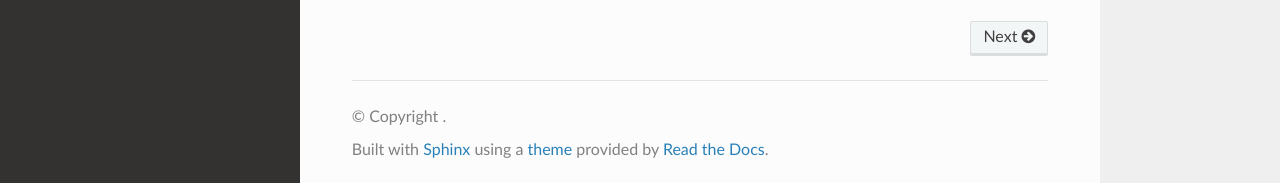
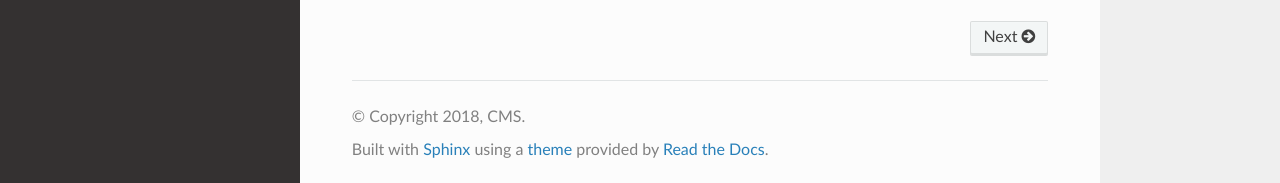
Before and after one commit to cms-sw/SCRAM, a Sphinx documentation site: the page built from docs/index.rst, in a window 1280 px wide and 957 px high. Shown: the part 771-954 px from the top of the window. Built offline with Sphinx 7.4.7 and the Read the Docs theme 2.0.0, drawn with Linux system fonts in a browser that asks for light colours; some of the changed lines change nothing that is shown.

Commit message:
Updated docs/conf.py file.

```diff
--- a/docs/conf.py
+++ b/docs/conf.py
@@ -1,19 +1,182 @@
+# -*- coding: utf-8 -*-
+#
+# Configuration file for the Sphinx documentation builder.
+#
+# This file does only contain a selection of the most common options. For a
+# full list see the documentation:
+# http://www.sphinx-doc.org/en/master/config
+
+# -- Path setup --------------------------------------------------------------
+
+# If extensions (or modules to document with autodoc) are in another directory,
+# add these directories to sys.path here. If the directory is relative to the
+# documentation root, use os.path.abspath to make it absolute, like shown here.
+#
+# import os
+# import sys
+# sys.path.insert(0, os.path.abspath('.'))
+
 import sphinx_rtd_theme
 from recommonmark.parser import CommonMarkParser
 
-project = 'SCRAM'
+# -- Project information -----------------------------------------------------
 
-html_theme = 'sphinx_rtd_theme'
+project = u'SCRAM'
+copyright = u'2018, CMS'
+author = u'CMS'
 
-html_theme_path = [sphinx_rtd_theme.get_html_theme_path()]
+# The short X.Y version
+version = u''
+# The full version, including alpha/beta/rc tags
+release = u''
+
+# -- General configuration ---------------------------------------------------
+
+# If your documentation needs a minimal Sphinx version, state it here.
+#
+# needs_sphinx = '1.0'
+
+# Add any Sphinx extension module names here, as strings. They can be
+# extensions coming with Sphinx (named 'sphinx.ext.*') or your custom
+# ones.
+extensions = [
+]
+
+#-- Add any paths that contain templates here, relative to this directory.
+# templates_path = ['_templates']
+
+# The suffix(es) of source filenames.
+# You can specify multiple suffix as a list of string:
+#
+# source_suffix = ['.rst', '.md']
+source_suffix = ['.rst', '.md']
 
 source_parsers = {
     '.md': CommonMarkParser,
 }
 
-source_suffix = ['.rst', '.md']
+# The master toctree document.
+master_doc = 'index'
 
-master_doc = 'index'
+
+# The language for content autogenerated by Sphinx. Refer to documentation
+# for a list of supported languages.
+#
+# This is also used if you do content translation via gettext catalogs.
+# Usually you set "language" from the command line for these cases.
+language = None
+
+# List of patterns, relative to source directory, that match files and
+# directories to ignore when looking for source files.
+# This pattern also affects html_static_path and html_extra_path.
+exclude_patterns = [u'_build', 'Thumbs.db', '.DS_Store', 'man']
+
+# The name of the Pygments (syntax highlighting) style to use.
+pygments_style = None
+
+
+# -- Options for HTML output -------------------------------------------------
+
+# The theme to use for HTML and HTML Help pages.  See the documentation for
+# a list of builtin themes.
+html_theme = 'sphinx_rtd_theme'  # 'alabaster'
+
+html_theme_path = [sphinx_rtd_theme.get_html_theme_path()]
+
+# Theme options are theme-specific and customize the look and feel of a theme
+# further.  For a list of options available for each theme, see the
+# documentation.
+#
+# html_theme_options = {}
+
+# Add any paths that contain custom static files (such as style sheets) here,
+# relative to this directory. They are copied after the builtin static files,
+# so a file named "default.css" will overwrite the builtin "default.css".
+html_static_path = ['_static']
+
+# Custom sidebar templates, must be a dictionary that maps document names
+# to template names.
+#
+# The default sidebars (for documents that don't match any pattern) are
+# defined by theme itself.  Builtin themes are using these templates by
+# default: ``['localtoc.html', 'relations.html', 'sourcelink.html',
+# 'searchbox.html']``.
+#
+# html_sidebars = {}
+
+# -- Options for HTMLHelp output ---------------------------------------------
+
+# Output file base name for HTML help builder.
+htmlhelp_basename = 'SCRAMdoc'
+
+
+# -- Options for LaTeX output ------------------------------------------------
+
+latex_elements = {
+    # The paper size ('letterpaper' or 'a4paper').
+    #
+    # 'papersize': 'letterpaper',
+
+    # The font size ('10pt', '11pt' or '12pt').
+    #
+    # 'pointsize': '10pt',
+
+    # Additional stuff for the LaTeX preamble.
+    #
+    # 'preamble': '',
+
+    # Latex figure (float) alignment
+    #
+    # 'figure_align': 'htbp',
+}
+
+# Grouping the document tree into LaTeX files. List of tuples
+# (source start file, target name, title,
+#  author, documentclass [howto, manual, or own class]).
+latex_documents = [
+    (master_doc, 'SCRAM.tex', u'SCRAM Documentation',
+     u'CMS', 'manual'),
+]
+
+
+# -- Options for manual page output ------------------------------------------
+
+# One entry per manual page. List of tuples
+# (source start file, name, description, authors, manual section).
+man_pages = [
+    (master_doc, 'scram', u'SCRAM Documentation',
+     [author], 1)
+]
+
+
+# -- Options for Texinfo output ----------------------------------------------
+
+# Grouping the document tree into Texinfo files. List of tuples
+# (source start file, target name, title, author,
+#  dir menu entry, description, category)
+texinfo_documents = [
+    (master_doc, 'SCRAM', u'SCRAM Documentation',
+     author, 'SCRAM', 'One line description of project.',
+     'Miscellaneous'),
+]
+
+
+# -- Options for Epub output -------------------------------------------------
+
+# Bibliographic Dublin Core info.
+epub_title = project
+
+# The unique identifier of the text. This can be a ISBN number
+# or the project homepage.
+#
+# epub_identifier = ''
+
+# A unique identification for the text.
+#
+# epub_uid = ''
+
+# A list of files that should not be packed into the epub file.
+epub_exclude_files = ['search.html']
 
 
 def setup(app):
```
